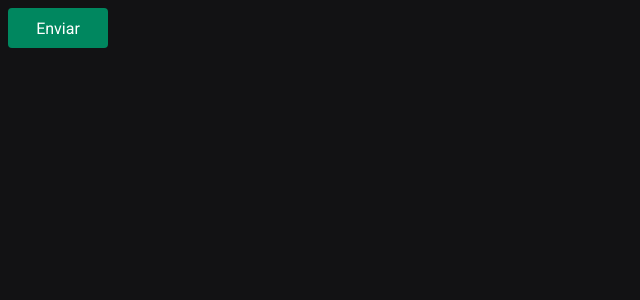
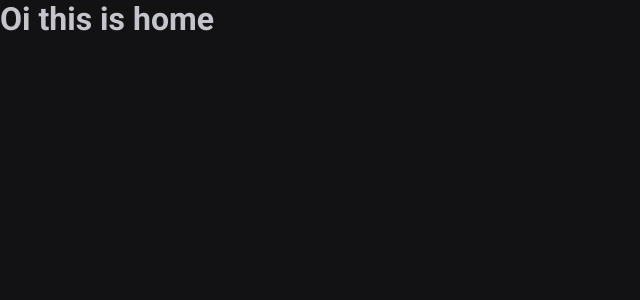
Before and after one commit to TheAleSch/AulasReactIgnite, a React (Vite) app in the folder 02-timer/: page / in a window 1280 px wide. Shown: the top 300 px of the page, without its empty margins (0-640 px from the left). Built offline with nearby package versions, Linux system fonts and the light colour scheme.

Commit message:
added router

```diff
--- a/02-timer/package.json
+++ b/02-timer/package.json
@@ -12,6 +12,7 @@
   "dependencies": {
     "react": "^18.2.0",
     "react-dom": "^18.2.0",
+    "react-router-dom": "^6.15.0",
     "styled-components": "^6.0.7"
   },
   "devDependencies": {
--- a/02-timer/src/App.tsx
+++ b/02-timer/src/App.tsx
@@ -1,14 +1,16 @@
 import { ThemeProvider } from "styled-components";
-import { Button } from "./components/Button";
-
+import { BrowserRouter } from "react-router-dom";
 //styles and theme
 import { defaultTheme } from "./styles/themes/default";
 import { GlobalStyle } from "./styles/globals";
+import { Router } from "./Router";
 
 export function App() {
   return (
     <ThemeProvider theme={defaultTheme}>
-      <Button variant="primary">Henlow</Button>
+      <BrowserRouter>
+        <Router />
+      </BrowserRouter>
       <GlobalStyle />
     </ThemeProvider>
   );
--- /dev/null
+++ b/02-timer/src/Router.tsx
@@ -0,0 +1,12 @@
+import { Route, Routes } from "react-router-dom";
+import { Home } from "./pages/Home";
+import { History } from "./pages/History";
+
+export function Router() {
+  return (
+    <Routes>
+      <Route path="/" element={<Home />} />
+      <Route path="/history" element={<History />} />
+    </Routes>
+  );
+}
--- /dev/null
+++ b/02-timer/src/pages/History.tsx
@@ -0,0 +1,3 @@
+export function History() {
+  return <h1>History</h1>;
+}
--- /dev/null
+++ b/02-timer/src/pages/Home.tsx
@@ -0,0 +1,3 @@
+export function Home() {
+  return <h1>Oi this is home</h1>;
+}
```
Also changed, not shown: 1 other file (tests, documents, lock files or other folders).
